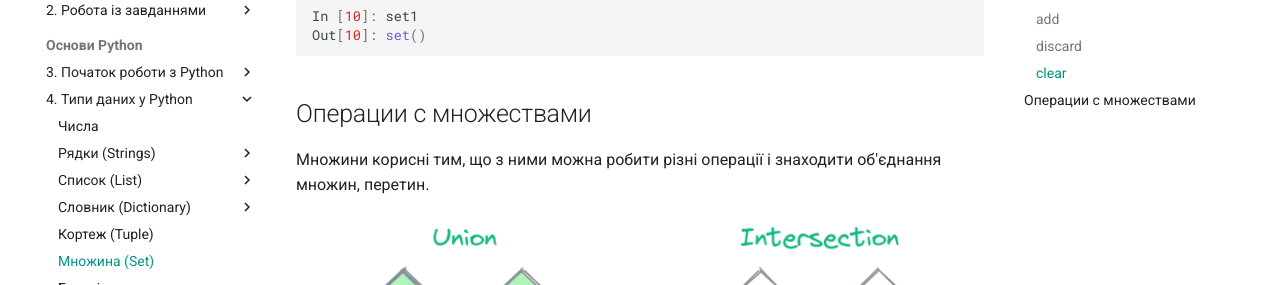
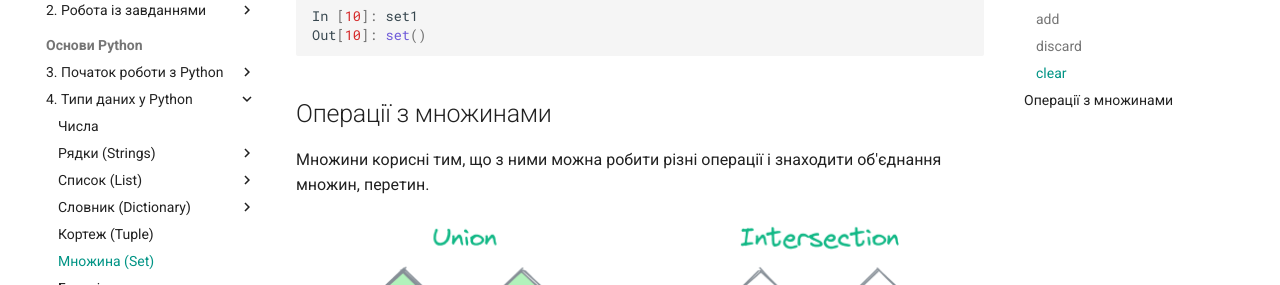
Before and after one commit to natenka/pyneng.io, an MkDocs documentation site: the page built from docs/book/04-data-structures/set.md, in a window 1280 px wide and 900 px high, scrolled down 2000 px. Shown: the part 161-446 px from the top of the window. Built offline with MkDocs 1.6.1 and Material for MkDocs 9.7.7, drawn with Linux system fonts in a browser that asks for light colours.

Commit message:
UPD fixed translation

````diff
--- a/docs/book/04-data-structures/set.md
+++ b/docs/book/04-data-structures/set.md
@@ -104,7 +104,7 @@ In [10]: set1
 Out[10]: set()
 ```
 
-## Операции с множествами
+## Операції з множинами
 
 Множини корисні тим, що з ними можна робити різні операції і знаходити
 об'єднання множин, перетин.
--- a/mkdocs.yml
+++ b/mkdocs.yml
@@ -16,6 +16,7 @@ theme:
     - content.action.view
     - content.code.annotate
     - content.code.copy
+    # - content.code.select
     # - content.tabs.link
     - content.tooltips
     # - header.autohide
````
